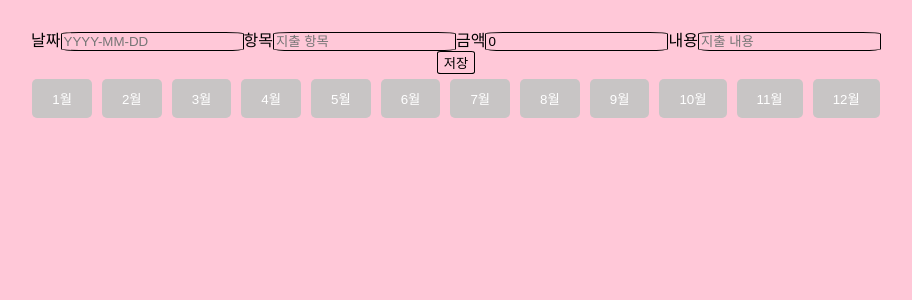
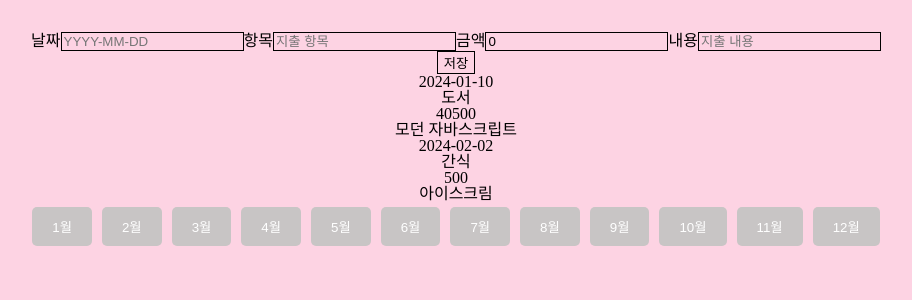
Before and after one commit to JJQKR/my_finance, a React (Vite) app: page / in a window 1280 px wide. Shown: the top 300 px of the page, without its empty margins (184-1096 px from the left). Built offline with nearby package versions, Linux system fonts and the light colour scheme.

Commit message:
skeleton

```diff
--- a/src/App.jsx
+++ b/src/App.jsx
@@ -1,5 +1,5 @@
 import React from "react";
-import GlobalStyle from "./components/GlobalStyle"; //이게 필요한가?
+import GlobalStyle from "./components/GlobalStyle";
 import Router from "./shared/Router";
 
 const App = () => {
--- a/src/components/CostCard.jsx
+++ b/src/components/CostCard.jsx
@@ -1,12 +1,6 @@
 import React from "react";
 import { v4 as uuidv4 } from "uuid";
 
-// 05.24 오후 복붙
-//리액트(내부적으로)에서 맵을 돌려서 자식을 여러개 찍어낼 떄
-//각각 자식을 식별하기 위한 key
-//실제로 props로 받아서 사용하지는 않음
-//
-//-----------costs를 하나씩 돌면서 화면에 렌더링할 때 리액트 내부 식별을 위해 필요한 key props
 const CostCard = ({
   costs,
   setCosts,
@@ -20,18 +14,16 @@ const CostCard = ({
   description,
   setDescription,
 }) => {
+  return costs.map((cost, index) => {
     return (
-    <>
-      {costs.map((cost, index) => {
-        <ul>
+      <ul key={cost.id}>
         <li>{cost.date}</li>
         <li>{cost.item}</li>
         <li>{cost.amount}</li>
         <li>{cost.description}</li>
-        </ul>;
-      })}
-    </>
+      </ul>
     );
+  });
 };
 
 export default CostCard;
--- a/src/components/GlobalStyle.jsx
+++ b/src/components/GlobalStyle.jsx
@@ -13,9 +13,9 @@ const GlobalStyle = createGlobalStyle`
 }
 
 * {
-    background-color: #ffc8d8;
+    background-color: #fdd3e3;
     border: black 1px solid;
-    border-radius: 10%;
+
 
   }
 `;
--- a/src/pages/Home.jsx
+++ b/src/pages/Home.jsx
@@ -1,6 +1,7 @@
 import React from "react";
 import SubmitCost from "../components/SubmitCost";
 import MonthButton from "../components/MonthButton";
+import CostCard from "../components/CostCard";
 
 const Home = () => {
   return (
```
Also changed, not shown: src/components/Month.jsx (+9 -10 lines), src/components/SubmitCost.jsx (+20 -0 lines). Lines whose indentation alone changed are shown as unchanged.
